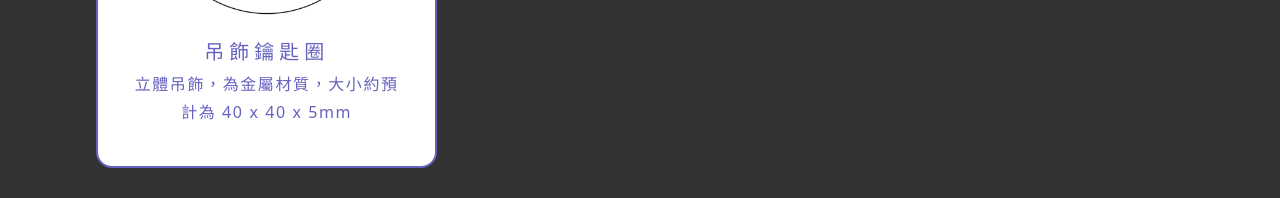
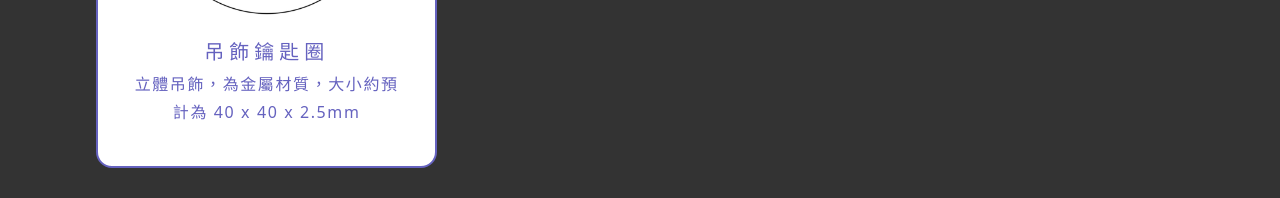
Before and after one commit to NTHU-StarKids/starkids-50-website, a Next.js app: page /donation in a window 1280 px wide. Shown: the part 1376-1574 px from the top of the page. Built offline with nearby package versions, Linux system fonts and the light colour scheme.

Commit message:
style: souvenir description

```diff
--- a/pages/donation.tsx
+++ b/pages/donation.tsx
@@ -49,7 +49,7 @@ const goods: TGoods[] = [
     imageDetailUrl: '/img/goods-4.jpg',
     title: '吊飾鑰匙圈',
     name: '吊飾鑰匙圈（100元／個）',
-    description: '立體吊飾，為金屬材質，大小約預計為 40 x 40 x 5mm',
+    description: '立體吊飾，為金屬材質，大小約預計為 40 x 40 x 2.5mm',
   },
 ]
 
```
